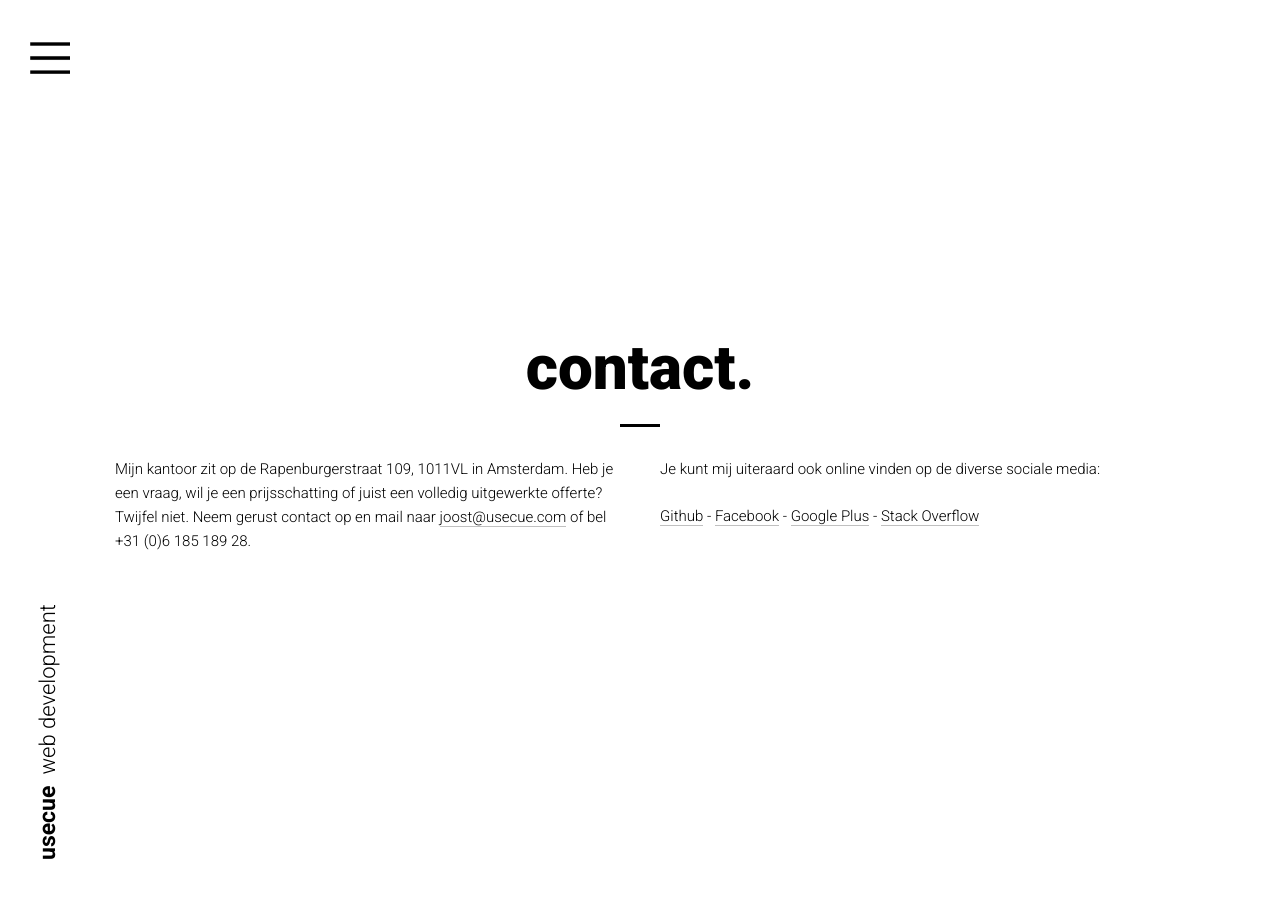
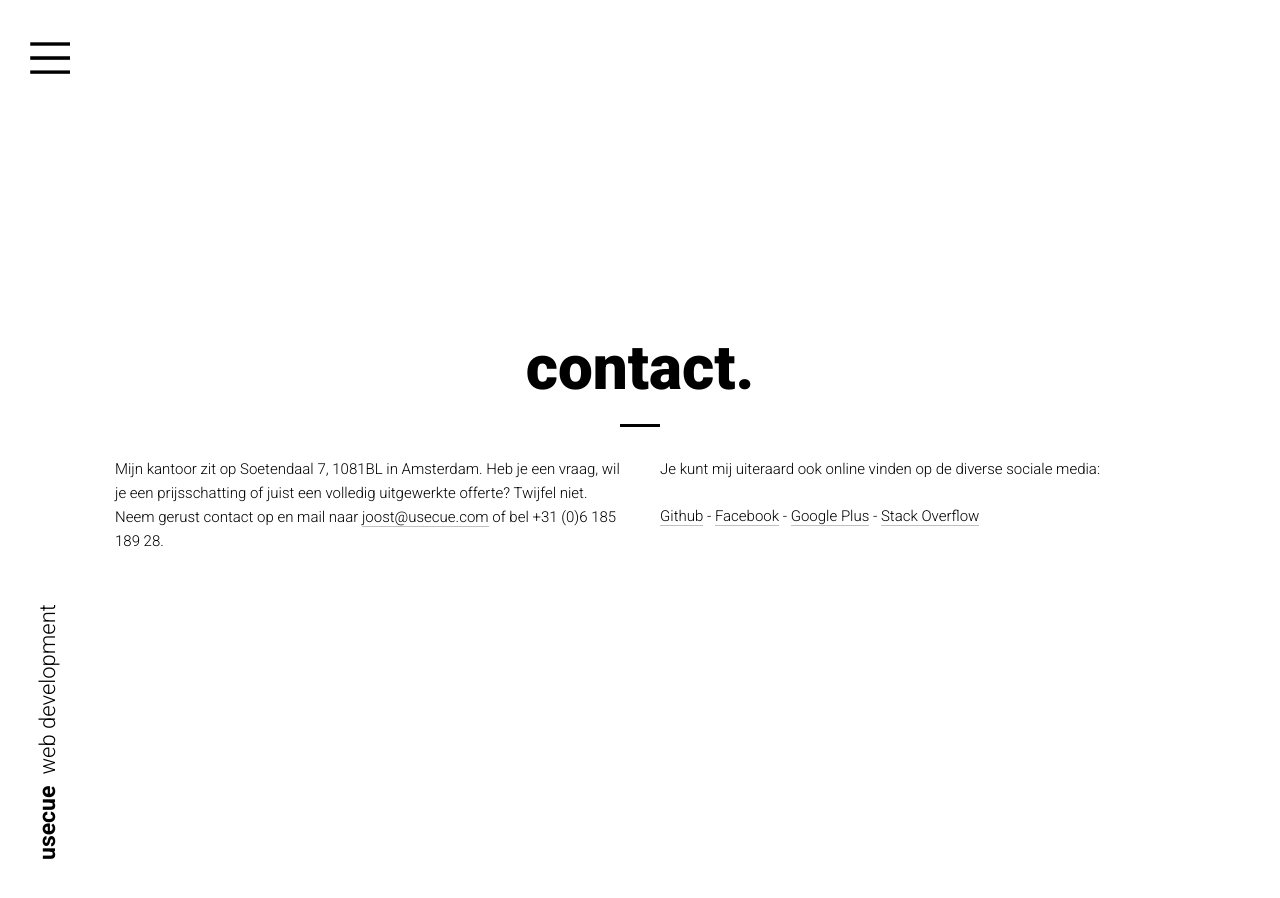
Before and after one commit to jhvanderschee/usecuewebsitenl, a Jekyll site: the page built from contact/index.md, in a window 1280 px wide. Built offline with Jekyll 4.4.1, drawn with Linux system fonts in a browser that asks for light colours; nearby versions of some CDN libraries.

Commit message:
Updated 'contact/index.md' via CloudCannon

```diff
--- a/contact/index.md
+++ b/contact/index.md
@@ -8,7 +8,8 @@ color: '#ffffff'
 order: 22
 ---
 
-Mijn kantoor zit op de Rapenburgerstraat 109, 1011VL in Amsterdam. Heb je een vraag, wil je een prijsschatting of juist een volledig uitgewerkte offerte? Twijfel niet. Neem gerust contact op en mail naar [joost@usecue.com](mailto:joost@usecue.com) of bel +31 (0)6 185 189 28.
+
+Mijn kantoor zit op Soetendaal 7, 1081BL in Amsterdam. Heb je een vraag, wil je een prijsschatting of juist een volledig uitgewerkte offerte? Twijfel niet. Neem gerust contact op en mail naar [joost@usecue.com](mailto:joost@usecue.com) of bel +31 (0)6 185 189 28.
 
 Je kunt mij uiteraard ook online vinden op de diverse sociale media:
 
```
